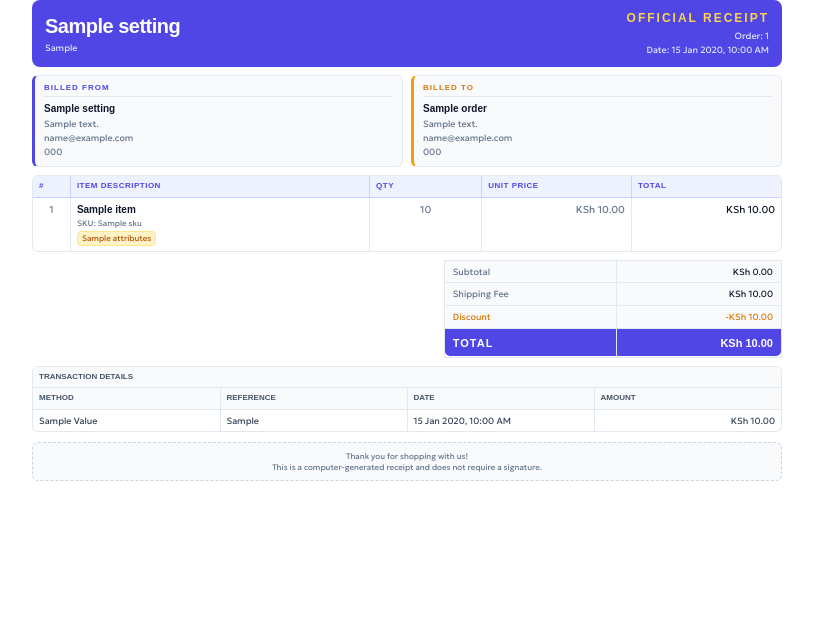
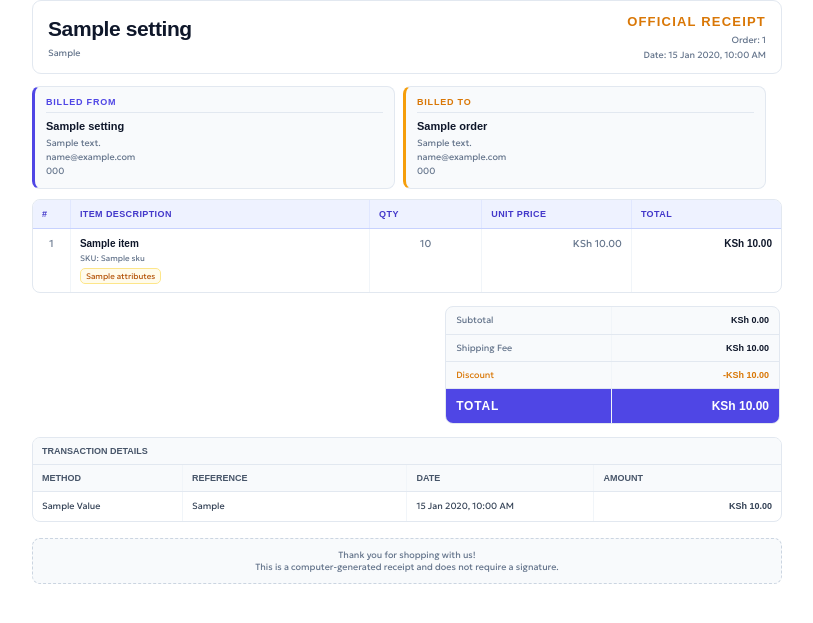
Before and after one commit to CWANZETSE/ecommerce, a Laravel app: template resources/views/admin/orders/receipt-pdf.blade.php in a window 1280 px wide. Shown: the top 623 px of the page, without its empty margins (233-1046 px from the left). Run offline with Laravel 12, Linux system fonts and the light colour scheme; the template is opened without the code that fills it: most values are stand-ins (such as "Sample title", 1, 10 or a date in 2020); some web fonts are replaced.

Commit message:
Added fixes

```diff
--- a/resources/views/admin/orders/receipt-pdf.blade.php
+++ b/resources/views/admin/orders/receipt-pdf.blade.php
@@ -1,4 +1,3 @@
-
 <!DOCTYPE html>
 <html lang="en">
 <head>
@@ -6,7 +5,9 @@
     <title>Receipt {{ $order->order_number }}</title>
 
     <style>
-        /* Custom Fonts */
+        /* -------------------------------------------------
+           APPLICATION FONTS
+        ------------------------------------------------- */
         @font-face {
             font-family: 'Geologica';
             src: url('{{ public_path('fonts/Geologica.ttf') }}') format('truetype');
@@ -21,8 +22,11 @@
             font-style: normal;
         }
 
+        /* -------------------------------------------------
+           GENERAL STYLES
+        ------------------------------------------------- */
         @page {
-            margin: 12px 18px;
+            margin: 15px 20px;
         }
 
         * {
@@ -35,28 +39,14 @@
             font-family: 'Geologica', sans-serif;
             color: #334155;
             font-size: 10px;
-            line-height: 1.3;
+            line-height: 1.35;
             background-color: #ffffff;
         }
 
-        /* Main Receipt Container */
         .receipt-container {
             width: 100%;
             max-width: 750px;
             margin: 0 auto;
-            padding: 0;
-        }
-
-        /* Shared Section Width */
-        .header-box,
-        .details-wrapper,
-        .items-wrapper,
-        .totals-wrapper,
-        .payment-wrapper,
-        .footer {
-            width: 100%;
-            margin-left: 0;
-            margin-right: 0;
         }
 
         strong,
@@ -65,114 +55,133 @@
             color: #0f172a;
         }
 
-        /* Utilities */
-        .text-right { text-align: right; }
-        .text-center { text-align: center; }
-        .text-left { text-align: left; }
-        .text-muted { color: #64748b; }
-        .text-indigo { color: #4f46e5; }
-        .text-amber { color: #d97706; }
-        .text-dark { color: #0f172a; }
+        /* -------------------------------------------------
+           UTILITIES
+        ------------------------------------------------- */
+        .text-right {
+            text-align: right;
+        }
 
-        /* Header */
+        .text-center {
+            text-align: center;
+        }
+
+        .text-left {
+            text-align: left;
+        }
+
+        .text-muted {
+            color: #64748b;
+        }
+
+        .text-indigo {
+            color: #4f46e5;
+        }
+
+        .text-amber {
+            color: #d97706;
+        }
+
+        .text-dark {
+            color: #0f172a;
+        }
+
+        .font-bold {
+            font-weight: bold;
+        }
+
+        /* -------------------------------------------------
+           HEADER
+           Transparent background with readable text.
+        ------------------------------------------------- */
         .header-box {
-            border-collapse: collapse;
-            table-layout: fixed;
-            margin-bottom: 8px;
-            background-color: #4f46e5;
-            border-radius: 8px;
-            border: 1px solid #4338ca;
-            overflow: hidden;
+            width: 100%;
+            border-collapse: separate;
+            border-spacing: 0;
+            margin-bottom: 12px;
+
+            /* Keep the header transparent */
+            background-color: transparent;
+
+            border: 1px solid #e2e8f0;
+            border-radius: 9px;
         }
 
         .header-box td {
-            padding: 10px 12px;
-            color: #ffffff;
+            padding: 12px 15px;
+            color: #334155;
             vertical-align: middle;
         }
 
-        /* Logo - Render directly on Indigo background */
         .logo-container {
-            background: transparent;
+            background-color: transparent;
             padding: 0;
-            border: none;
             border-radius: 0;
             display: inline-block;
             margin-bottom: 3px;
         }
 
         .logo-img {
-            max-height: 35px;
-            max-width: 180px;
-            width: auto;
-            height: auto;
+            max-height: 36px;
+            max-width: 190px;
             display: block;
-            object-fit: contain;
         }
 
         .store-name {
-            font-size: 20px;
+            font-size: 21px;
             font-weight: bold;
-            letter-spacing: -0.5px;
-            color: #ffffff;
+            letter-spacing: -0.4px;
+            color: #0f172a;
         }
 
         .receipt-title {
-            font-size: 12px;
+            font-size: 13px;
             font-weight: bold;
-            letter-spacing: 2px;
+            letter-spacing: 1.2px;
             text-transform: uppercase;
-            color: #fcd34d;
+            color: #d97706;
         }
 
         .order-number {
             font-size: 9px;
-            color: #e0e7ff;
+            color: #64748b;
             margin-top: 3px;
         }
 
-        /* Details */
+        /* -------------------------------------------------
+           BILLED FROM / BILLED TO
+        ------------------------------------------------- */
         .details-wrapper {
-            border-collapse: collapse;
-            table-layout: fixed;
-            margin-bottom: 8px;
-        }
-
-        .details-wrapper td {
-            width: 50%;
-            vertical-align: top;
-            padding: 0 4px;
-        }
-
-        .details-wrapper td:first-child {
-            padding-left: 0;
-        }
-
-        .details-wrapper td:last-child {
-            padding-right: 0;
+            width: 100%;
+            margin-bottom: 10px;
+            border-collapse: separate;
+            border-spacing: 8px 0;
+            margin-left: -8px;
         }
 
         .details-box {
+            width: 50%;
+            vertical-align: top;
             background-color: #f8fafc;
-            border-radius: 6px;
-            padding: 7px 9px;
+            border-radius: 8px;
+            padding: 9px 11px;
             border: 1px solid #e2e8f0;
             border-left: 3px solid #4f46e5;
         }
 
         .details-box.amber {
-            border-left: 3px solid #f59e0b;
+            border-left-color: #f59e0b;
         }
 
         .section-label {
-            font-size: 8px;
+            font-size: 9px;
             text-transform: uppercase;
             font-weight: bold;
-            letter-spacing: 1px;
+            letter-spacing: 0.8px;
             color: #4f46e5;
             border-bottom: 1px solid #e2e8f0;
-            padding-bottom: 3px;
-            margin-bottom: 5px;
+            padding-bottom: 4px;
+            margin-bottom: 6px;
             display: block;
         }
 
@@ -181,7 +190,7 @@
         }
 
         .person-name {
-            font-size: 10px;
+            font-size: 11px;
             font-weight: bold;
             color: #0f172a;
             margin-bottom: 3px;
@@ -191,34 +200,35 @@
             color: #64748b;
             font-size: 9px;
             margin-bottom: 2px;
-            overflow-wrap: break-word;
         }
 
-        /* Items */
+        /* -------------------------------------------------
+           PRODUCTS TABLE
+        ------------------------------------------------- */
         .items-wrapper {
-            margin-bottom: 8px;
-            border-radius: 6px;
+            width: 100%;
+            margin-bottom: 11px;
             border: 1px solid #e2e8f0;
+            border-radius: 8px;
             overflow: hidden;
         }
 
         .items-table {
             width: 100%;
             border-collapse: collapse;
-            table-layout: fixed;
         }
 
         .items-table th {
             background-color: #eef2ff;
-            color: #4f46e5;
+            color: #4338ca;
             text-align: left;
-            padding: 5px 6px;
-            font-size: 8px;
+            padding: 8px 9px;
+            font-size: 9px;
             font-weight: bold;
             text-transform: uppercase;
-            letter-spacing: 0.5px;
+            letter-spacing: 0.4px;
             border-bottom: 1px solid #c7d2fe;
-            border-right: 1px solid #c7d2fe;
+            border-right: 1px solid #e0e7ff;
         }
 
         .items-table th:last-child {
@@ -226,11 +236,10 @@
         }
 
         .items-table td {
-            padding: 5px 6px;
+            padding: 8px 9px;
             border-bottom: 1px solid #e2e8f0;
-            border-right: 1px solid #e2e8f0;
+            border-right: 1px solid #f1f5f9;
             vertical-align: top;
-            overflow-wrap: break-word;
         }
 
         .items-table td:last-child {
@@ -256,31 +265,27 @@
         .attribute {
             font-size: 8px;
             color: #b45309;
-            margin-top: 3px;
-            background-color: #fef3c7;
+            margin-top: 4px;
+            background-color: #fffbeb;
             display: inline-block;
-            padding: 1px 4px;
-            border-radius: 4px;
+            padding: 2px 5px;
+            border-radius: 5px;
             border: 1px solid #fde68a;
         }
 
-        /* Totals */
+        /* -------------------------------------------------
+           TOTALS
+        ------------------------------------------------- */
         .totals-wrapper {
-            border-collapse: collapse;
-            table-layout: fixed;
-            margin-bottom: 8px;
-        }
-
-        .totals-wrapper > tbody > tr > td {
-            padding: 0;
-            vertical-align: top;
+            width: 100%;
+            margin-bottom: 11px;
         }
 
         .totals-box {
             width: 45%;
             background-color: #f8fafc;
             border: 1px solid #e2e8f0;
-            border-radius: 6px;
+            border-radius: 8px;
             overflow: hidden;
         }
 
@@ -290,10 +295,10 @@
         }
 
         .totals-table td {
-            padding: 5px 8px;
+            padding: 7px 10px;
             font-size: 9px;
             border-bottom: 1px solid #e2e8f0;
-            border-right: 1px solid #e2e8f0;
+            border-right: 1px solid #f1f5f9;
         }
 
         .totals-table td:last-child {
@@ -307,37 +312,39 @@
         .grand-total-row td {
             background-color: #4f46e5;
             color: #ffffff !important;
-            font-size: 11px;
+            font-size: 12px;
             font-weight: bold;
-            padding: 7px 8px;
+            padding: 9px 10px;
         }
 
         .grand-total-row strong {
             color: #ffffff !important;
         }
 
-        /* Payments */
+        /* -------------------------------------------------
+           TRANSACTION DETAILS
+        ------------------------------------------------- */
         .payment-wrapper {
-            margin-bottom: 8px;
+            width: 100%;
+            margin-bottom: 11px;
             border: 1px solid #e2e8f0;
-            border-radius: 6px;
+            border-radius: 8px;
             overflow: hidden;
         }
 
         .payment-table {
             width: 100%;
             border-collapse: collapse;
-            table-layout: fixed;
         }
 
         .payment-table th {
             background-color: #f8fafc;
             color: #475569;
-            padding: 5px 6px;
-            font-size: 8px;
+            padding: 7px 9px;
+            font-size: 9px;
             text-transform: uppercase;
             border-bottom: 1px solid #e2e8f0;
-            border-right: 1px solid #e2e8f0;
+            border-right: 1px solid #f1f5f9;
             text-align: left;
         }
 
@@ -346,12 +353,11 @@
         }
 
         .payment-table td {
-            padding: 5px 6px;
+            padding: 8px 9px;
             font-size: 9px;
             border-bottom: 1px solid #e2e8f0;
-            border-right: 1px solid #e2e8f0;
+            border-right: 1px solid #f1f5f9;
             color: #334155;
-            overflow-wrap: break-word;
         }
 
         .payment-table td:last-child {
@@ -362,15 +368,17 @@
             border-bottom: none;
         }
 
-        /* Footer */
+        /* -------------------------------------------------
+           FOOTER
+        ------------------------------------------------- */
         .footer {
-            margin-top: 10px;
-            padding: 8px;
+            margin-top: 16px;
+            padding: 10px 12px;
             border: 1px dashed #cbd5e1;
-            border-radius: 6px;
+            border-radius: 8px;
             text-align: center;
             color: #64748b;
-            font-size: 8px;
+            font-size: 9px;
             background-color: #f8fafc;
         }
     </style>
@@ -396,14 +404,17 @@
             try {
                 if (Storage::exists($logoPath)) {
                     $bytes = Storage::get($logoPath);
-                    $mime  = Storage::mimeType($logoPath) ?: 'image/png';
+                    $mime = Storage::mimeType($logoPath) ?: 'image/png';
+
                     $logoDataUri = 'data:' . $mime . ';base64,' . base64_encode($bytes);
                 } else {
-                    Log::warning('Receipt logo missing on disk', ['path' => $logoPath]);
+                    Log::warning('Receipt logo missing on disk', [
+                        'path' => $logoPath,
+                    ]);
                 }
             } catch (\Throwable $e) {
                 Log::warning('Receipt logo embedding failed', [
-                    'path'  => $logoPath,
+                    'path' => $logoPath,
                     'error' => $e->getMessage(),
                 ]);
             }
@@ -425,7 +436,9 @@
         }
 
         $formatAttributes = function ($attributes) {
-            if (is_string($attributes)) return $attributes;
+            if (is_string($attributes)) {
+                return $attributes;
+            }
 
             if (!is_array($attributes)) {
                 return is_scalar($attributes) ? (string) $attributes : '';
@@ -446,7 +459,9 @@
                 ->map(function ($value, $key) use ($formatValue) {
                     $formattedValue = $formatValue($value);
 
-                    if ($formattedValue === '') return null;
+                    if ($formattedValue === '') {
+                        return null;
+                    }
 
                     if (is_string($key)) {
                         return ucfirst(str_replace('_', ' ', $key)) . ': ' . $formattedValue;
@@ -461,7 +476,7 @@
 
     <div class="receipt-container">
 
-        <!-- Header -->
+        <!-- Receipt Header -->
         <table class="header-box">
             <tr>
                 <td width="55%">
@@ -474,16 +489,18 @@
                             >
                         </div>
 
-                        <div style="font-size: 9px; color: #e0e7ff; margin-top: 3px;">
-                            {{ $settings['store_tagline'] ?? '' }}
+                        @if(!empty($settings['store_tagline']))
+                            <div style="font-size: 9px; color: #64748b; margin-top: 3px;">
+                                {{ $settings['store_tagline'] }}
                             </div>
+                        @endif
                     @else
                         <div class="store-name">
                             {{ $settings['store_name'] ?? 'Store' }}
                         </div>
 
                         @if(!empty($settings['store_tagline']))
-                            <div style="font-size: 9px; color: #e0e7ff; margin-top: 3px;">
+                            <div style="font-size: 9px; color: #64748b; margin-top: 3px;">
                                 {{ $settings['store_tagline'] }}
                             </div>
                         @endif
@@ -492,17 +509,22 @@
 
                 <td width="45%" class="text-right" style="vertical-align: middle;">
                     <div class="receipt-title">Official Receipt</div>
-                    <div class="order-number">Order: {{ $order->order_number }}</div>
-                    <div class="order-number">Date: {{ $order->created_at->format('d M Y, h:i A') }}</div>
+
+                    <div class="order-number">
+                        Order: {{ $order->order_number }}
+                    </div>
+
+                    <div class="order-number">
+                        Date: {{ $order->created_at->format('d M Y, h:i A') }}
+                    </div>
                 </td>
             </tr>
         </table>
 
-        <!-- Details -->
+        <!-- Billed From / Billed To -->
         <table class="details-wrapper">
             <tr>
-                <td>
-                    <div class="details-box">
+                <td class="details-box">
                     <span class="section-label">Billed From</span>
 
                     <div class="person-name">
@@ -520,11 +542,9 @@
                     @if(!empty($settings['store_phone']))
                         <div class="muted">{{ $settings['store_phone'] }}</div>
                     @endif
-                    </div>
                 </td>
 
-                <td>
-                    <div class="details-box amber">
+                <td class="details-box amber">
                     <span class="section-label amber">Billed To</span>
 
                     <div class="person-name">
@@ -542,12 +562,11 @@
                     @if(!empty($order->customer_phone))
                         <div class="muted">{{ $order->customer_phone }}</div>
                     @endif
-                    </div>
                 </td>
             </tr>
         </table>
 
-        <!-- Items -->
+        <!-- Products Table -->
         <div class="items-wrapper">
             <table class="items-table">
                 <thead>
@@ -573,7 +592,9 @@
                                 </div>
 
                                 @if(!empty($item->sku))
-                                    <div class="sku">SKU: {{ $item->sku }}</div>
+                                    <div class="sku">
+                                        SKU: {{ $item->sku }}
+                                    </div>
                                 @endif
 
                                 @if(!empty($item->attributes))
@@ -615,6 +636,7 @@
                     <table class="totals-table">
                         <tr>
                             <td class="text-muted">Subtotal</td>
+
                             <td class="text-right font-bold text-dark">
                                 {{ $money($order->subtotal) }}
                             </td>
@@ -622,6 +644,7 @@
 
                         <tr>
                             <td class="text-muted">Shipping Fee</td>
+
                             <td class="text-right font-bold text-dark">
                                 {{ $money($order->shipping_fee) }}
                             </td>
@@ -630,6 +653,7 @@
                         @if($order->discount_total > 0)
                             <tr>
                                 <td class="text-amber">Discount</td>
+
                                 <td class="text-right font-bold text-amber">
                                     -{{ $money($order->discount_total) }}
                                 </td>
@@ -637,7 +661,7 @@
                         @endif
 
                         <tr class="grand-total-row">
-                            <td class="text-left" style="text-transform: uppercase; letter-spacing: 1px;">
+                            <td class="text-left" style="text-transform: uppercase; letter-spacing: 0.8px;">
                                 Total
                             </td>
 
@@ -650,7 +674,7 @@
             </tr>
         </table>
 
-        <!-- Payment Details -->
+        <!-- Transaction Details -->
         @if($order->payments->count() > 0)
             <div class="payment-wrapper">
                 <table class="payment-table">
```
Also changed, not shown: 1 other file. Lines whose indentation alone changed are shown as unchanged.
